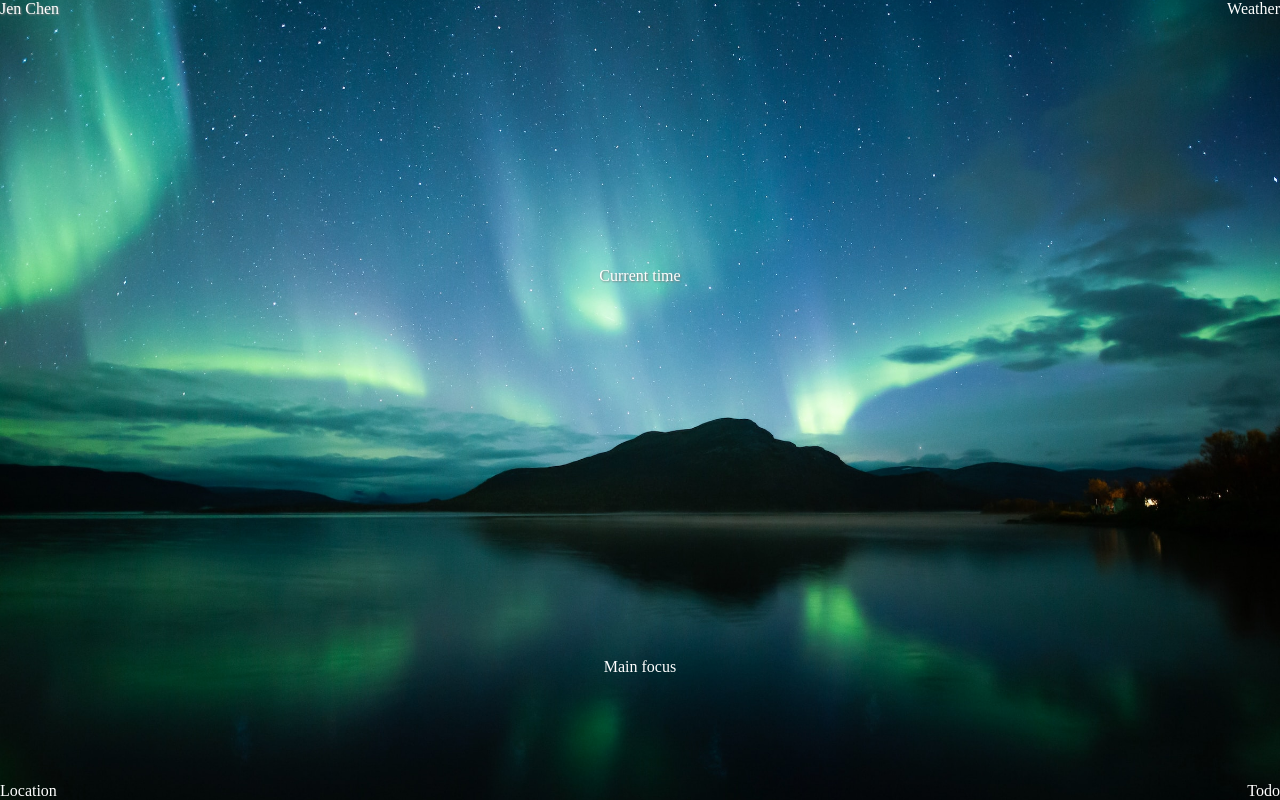
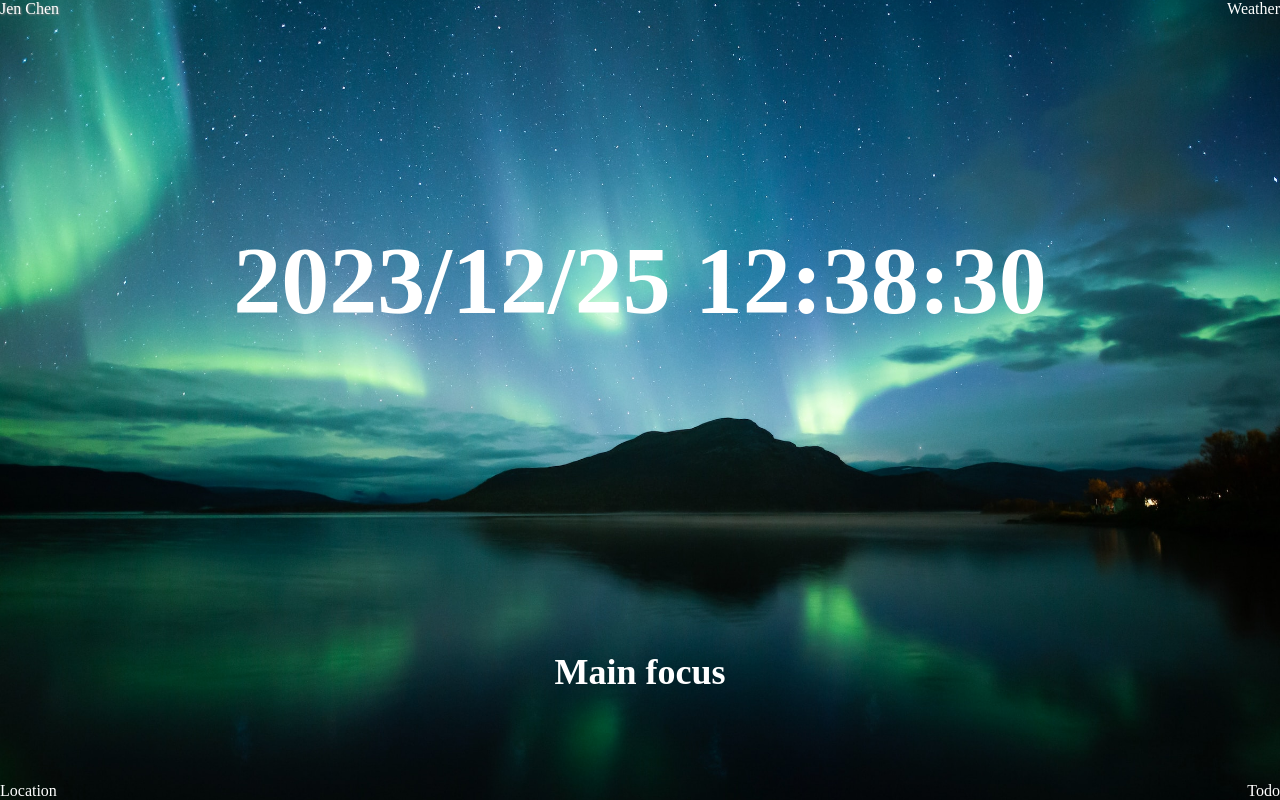
Before and after one commit to yujhenchen/chrome-extension-dashboard-react, a React (Vite) app: page / in a window 1280 px wide. Built offline with nearby package versions, Linux system fonts and the light colour scheme.

Commit message:
add current timer count, fix styles

```diff
--- a/src/App.tsx
+++ b/src/App.tsx
@@ -1,18 +1,34 @@
-// import { useState } from "react";
+import { useEffect, useState } from "react";
 // import reactLogo from "./assets/react.svg";
 // import viteLogo from "/vite.svg";
 import "./App.css";
+import { getFormattedDateTime } from "./helper";
 
 function App() {
-  // const [count, setCount] = useState(0);
+  const [count, setCount] = useState<number>(0);
+  const [currentDateTime, setCurrentDateTime] = useState<string>(
+    getFormattedDateTime(new Date())
+  );
+
+  useEffect(() => {
+    const interval = setInterval(() => {
+      setCount(count + 1);
+      setCurrentDateTime(getFormattedDateTime(new Date()));
+    }, 1000);
+    return () => clearInterval(interval);
+  }, [count]);
 
   return (
     <main className="w-full h-screen bg-no-repeat bg-cover bg-center bg-fixed	bg-#82C3EC color-white grid grid-cols-3">
       <p className="col-span-2">Jen Chen</p>
       <div className="justify-self-end">Weather</div>
-      <p className="col-span-3 justify-self-center">Current time</p>
+      <h1 className="col-span-3 justify-self-center text-3xl md:text-6xl lg:text-8xl">
+        {currentDateTime}
+      </h1>
       <div className="self-end">Location</div>
-      <div className="justify-self-center self-center">Main focus</div>
+      <h2 className="justify-self-center self-center text-md md:text-3xl lg:text-4xl">
+        Main focus
+      </h2>
       <div className="self-end justify-self-end">Todo</div>
     </main>
   );
--- /dev/null
+++ b/src/helper.ts
@@ -0,0 +1,7 @@
+export function padTo2Digits(num: number): string {
+    return num.toString().padStart(2, '0');
+}
+
+export function getFormattedDateTime(date: Date): string {
+    return `${date.getFullYear()}/${date.getMonth() + 1}/${date.getDate()} ${padTo2Digits(date.getHours())}:${padTo2Digits(date.getMinutes())}:${padTo2Digits(date.getSeconds())}`;
+}
```
